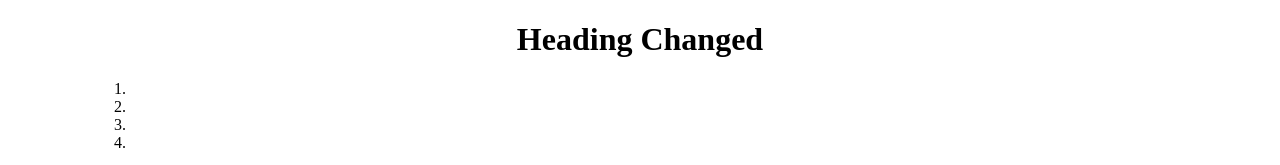
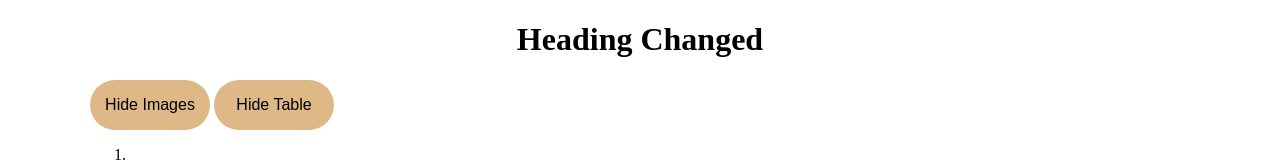
Before and after one commit to sihbackes/Module3-Day14-Homework, a plain HTML site: page index.html in a window 1280 px wide. Shown: the top 165 px of the page. Drawn offline with Linux system fonts and the light colour scheme.

Commit message:
extra exercises 41 - 43

```diff
--- a/index.html
+++ b/index.html
@@ -10,6 +10,22 @@
   </head>
   <body>
     <h1>Homework</h1>
+    <span>
+      <input
+        type="button"
+        value="Hide Images"
+        class="btn"
+        onclick="hideImages()"
+      />
+    </span>
+    <span>
+      <input
+        type="button"
+        value="Hide Table"
+        class="btn"
+        onclick="hideTable()"
+      />
+    </span>
     <ol>
       <li>First Item</li>
       <li>Second Item</li>
--- a/script.js
+++ b/script.js
@@ -207,3 +207,61 @@ function emptyList() {
 let li = document.querySelectorAll("li");
 console.log(li);
 emptyList();
+
+// EXTRA EXERCISES
+
+// 41) Add an eventListener to show an alert when the cursor hovers a link, displaying its href property
+console.log("\n------------------------EXERCISE 41 -------------------------");
+
+const links = document.querySelectorAll("a");
+
+function linksAlert(event) {
+  alert("Take a look on this link!");
+}
+
+links.forEach(function (key) {
+  key.addEventListener("mouseover", linksAlert);
+});
+
+// 42) Create a button that will hide every image on the page when clicked
+console.log("\n------------------------EXERCISE 42 -------------------------");
+
+function hideImages() {
+  let images = document.querySelectorAll("img");
+  for (let i = 0; i < images.length; i++) {
+    if (images[i].style.display === "none") {
+      images[i].style.display = "initial";
+    } else {
+      images[i].style.display = "none";
+    }
+  }
+}
+
+// 43) Create a button that will hide or show the table on the page when clicked
+console.log("\n------------------------EXERCISE 43 -------------------------");
+
+function hideTable() {
+  let table = document.querySelector("table");
+  if (table.style.display === "none") {
+    table.style.display = "initial";
+  } else {
+    table.style.display = "none";
+  }
+}
+
+// 44) Write a function for calculating the sum of every number inside all the table cells (if their content is numeric)
+console.log("\n------------------------EXERCISE 44 -------------------------");
+
+// 45) Delete the last letter from the heading each time the user clicks on it
+console.log("\n------------------------EXERCISE 45 -------------------------");
+
+// 46) Change the background color of a <td> if the user clicks on it
+console.log("\n------------------------EXERCISE 46 -------------------------");
+// 47) Add a delete button at the bottom of the table, when clicked it should delete a random <td>
+console.log("\n------------------------EXERCISE 47 -------------------------");
+// 48) Add automatically a pink border to a cell when the mouse hovers it
+console.log("\n------------------------EXERCISE 48 -------------------------");
+// 49) Write a function to create a table with 4 rows and 3 columns programmatically and add it to the bottom of the page
+console.log("\n------------------------EXERCISE 49 -------------------------");
+// 50) Write a function to remove the last table from the page
+console.log("\n------------------------EXERCISE 50 -------------------------");
--- a/style.css
+++ b/style.css
@@ -37,3 +37,13 @@ table {
 .border-bottom {
   outline: red dotted 2px;
 }
+
+.btn {
+  border: none;
+  background-color: burlywood;
+  width: 120px;
+  height: 50px;
+  border-radius: 50px;
+  cursor: pointer;
+  font-size: 16px;
+}
```
